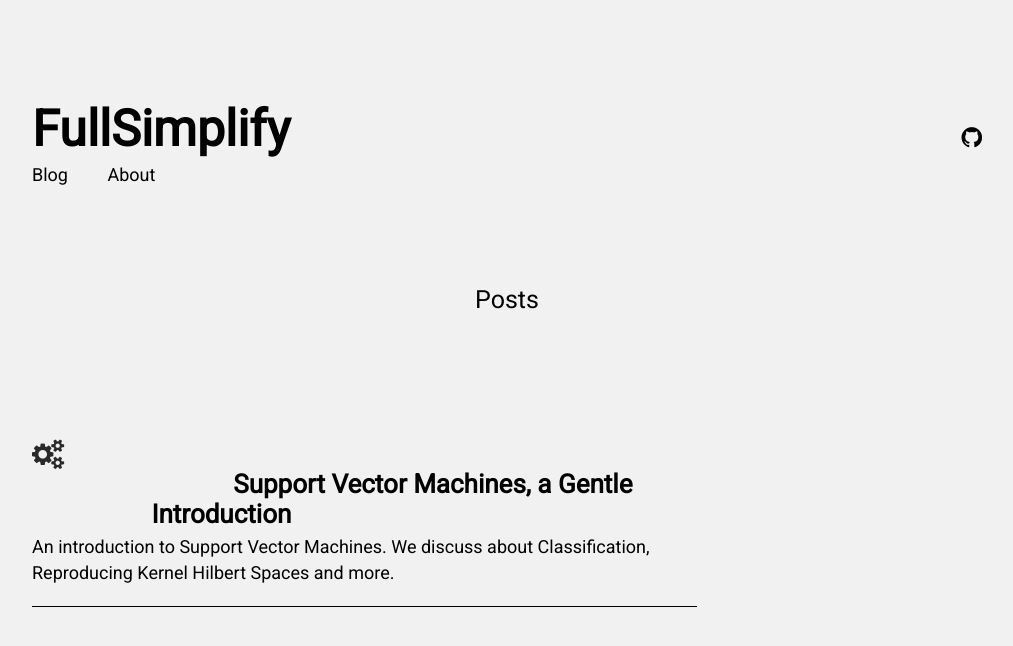
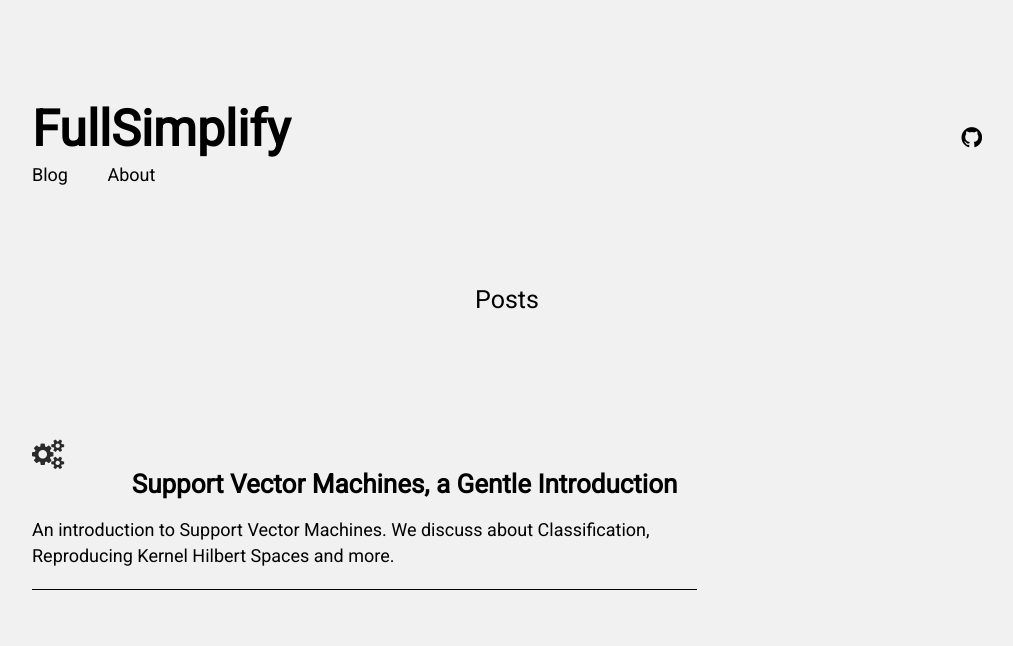
Before and after one commit to FullSimplify/FullSimplify.github.io, a Jekyll site: the page built from index.html, in a window 1280 px wide. Shown: the top 646 px of the page, without its empty margins (133-1146 px from the left). Built offline with Jekyll 4.4.1, drawn with Linux system fonts in a browser that asks for light colours.

Commit message:
Update _default.scss

```diff
--- a/_sass/_default.scss
+++ b/_sass/_default.scss
@@ -78,9 +78,9 @@
 /*Side Icon*/
 
 #side-icon{
-    max-width: 30%;
-    margin: 0px;
-    font-size: 30px;
+    //max-width: 30%;
+    //margin: 0px;
+    font-size: 100px;
     float: left;
 }
 
@@ -196,10 +196,9 @@
 }
 
 .post-teaser {
-    margin-left: 15%;
+    //margin-left: 15%;
     margin-bottom: 5px;
     font-weight: 700;
-    float: right;
 }
 
 .post-teaser__title {
@@ -210,6 +209,9 @@
 
 .post-teaser-subtitle{
     margin-left: 30%;
+    max-width: 70%;
+    margin-left: 15%;
+    font-weight: 200;
 }
 .post-teaser__date {
     font-size: 16px;
```
